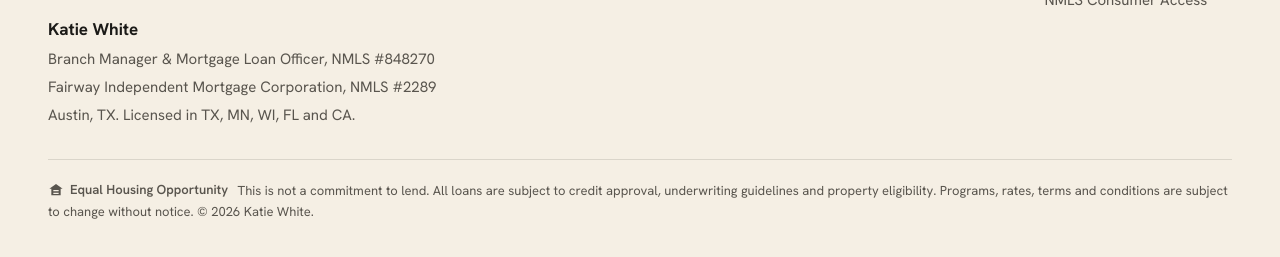
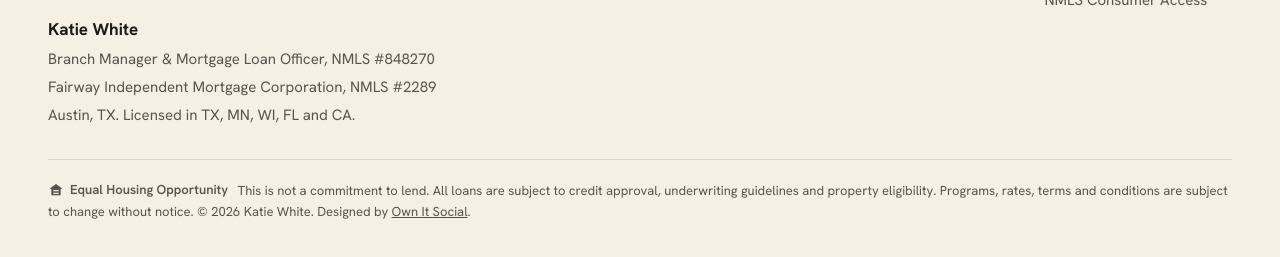
Before and after one commit to colin357/Katie-White-Website, a plain HTML site: page index.html in a window 1280 px wide. Shown: the part 8177-8434 px from the top of the page. Drawn offline with Linux system fonts and the light colour scheme.

Commit message:
Add "Designed by Own It Social" footer credit
Co-Authored-By: Claude Opus 5.5 <noreply@anthropic.com>
Claude-Session: https://claude.ai/code/session_01F7BfFVDeM9mW8ieFo578Z6

```diff
--- a/index.html
+++ b/index.html
@@ -396,6 +396,7 @@
       </span>
       This is not a commitment to lend. All loans are subject to credit approval, underwriting guidelines and property eligibility. Programs, rates, terms and conditions are subject to change without notice.
       &copy; <span data-year>2026</span> Katie White.
+      Designed by <a href="https://ownitsocial.com" target="_blank" rel="noopener">Own It Social</a>.
     </p>
   </footer>
 
```
